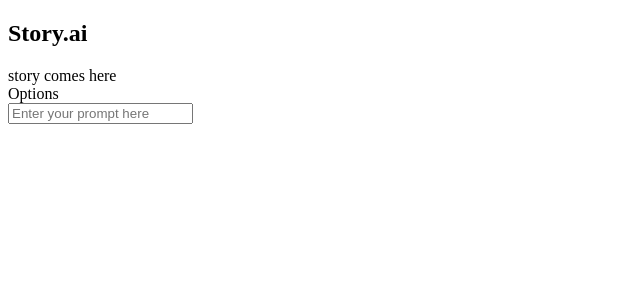
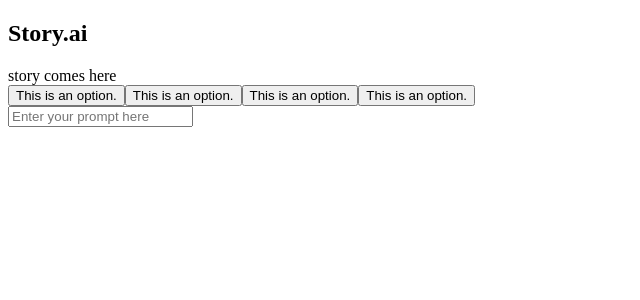
Before and after one commit to Arv2040/story-frontend, a React (Create React App) app: page / in a window 1280 px wide. Shown: the top 300 px of the page, without its empty margins (0-640 px from the left). Built offline with nearby package versions, Linux system fonts and the light colour scheme.

Commit message:
feat: buttons added in options

```diff
--- a/public/index.html
+++ b/public/index.html
@@ -1,14 +1,13 @@
 <!DOCTYPE html>
 <html lang="en">
+
 <head>
   <meta charset="utf-8" />
   <link rel="icon" href="%PUBLIC_URL%/favicon.ico" />
+  <link rel="preconnect" href="https://fonts.googleapis.com">
   <meta name="viewport" content="width=device-width, initial-scale=1" />
   <meta name="theme-color" content="#000000" />
-    <meta
-      name="description"
-      content="Web site created using create-react-app"
-    />
+  <meta name="description" content="Web site created using create-react-app" />
   <link rel="apple-touch-icon" href="%PUBLIC_URL%/logo192.png" />
   <!--
       manifest.json provides metadata used when your web app is installed on a
@@ -26,6 +25,7 @@
     -->
   <title>React App</title>
 </head>
+
 <body>
   <noscript>You need to enable JavaScript to run this app.</noscript>
   <div id="root"></div>
@@ -40,4 +40,5 @@
       To create a production bundle, use `npm run build` or `yarn build`.
     -->
 </body>
+
 </html>
--- a/src/App.css
+++ b/src/App.css
@@ -36,3 +36,12 @@
     transform: rotate(360deg);
   }
 }
+
+.noto-serif-thin {
+  font-family: "Noto Serif", serif;
+  font-optical-sizing: auto;
+  font-weight: 100;
+  font-style: normal;
+  font-variation-settings:
+    "wdth" 100;
+}
--- /dev/null
+++ b/src/components/Button.js
@@ -0,0 +1,9 @@
+import React from "react";
+
+export default function Button() {
+  return (
+    <button class="bg-white text-black px-4 py-2 rounded-md border border-black">
+      This is an option.
+    </button>
+  );
+}
--- a/src/components/Options.js
+++ b/src/components/Options.js
@@ -1,7 +1,15 @@
-import React from 'react'
+import React from "react";
+import Button from "./Button";
 
 export default function Options() {
   return (
-    <div className = "text-white w-full border-2 border-white mt-4">Options</div>
-  )
+    <>
+      <div className="text-white w-full border-2 border-white mt-4 grid grid-cols-2 gap-x-16 gap-y-4">
+        <Button />
+        <Button />
+        <Button />
+        <Button />
+      </div>
+    </>
+  );
 }
--- a/src/components/Prompt.js
+++ b/src/components/Prompt.js
@@ -1,12 +1,12 @@
-import React from 'react';
-import Options from './Options';
+import React from "react";
+import Options from "./Options";
 
 export default function Prompt() {
   return (
     <>
-     <main className = "border-white border-2 text-white mt-6 font-mono w-full rounded-md m-auto h-64">story comes here</main>
-
+      <main className="border-white border-2 text-white mt-6 font-mono w-full rounded-md m-auto h-72">
+        story comes here
+      </main>
     </>
-
-  )
+  );
 }
```
Also changed, not shown: src/components/InputBox.js (added, +13 -0 lines), tailwind.config.js (+5 -5 lines). Lines whose indentation alone changed are shown as unchanged.
